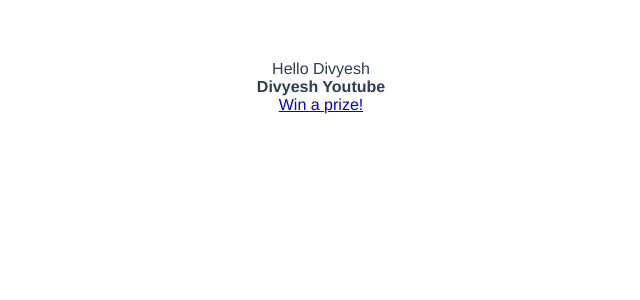
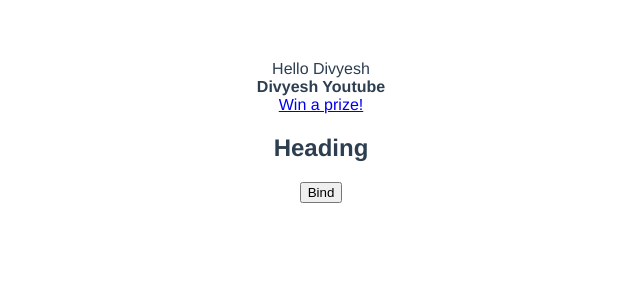
Before and after one commit to divyeshz/codevolution-vue, a Vue app: page / in a window 1280 px wide. Shown: the top 300 px of the page, without its empty margins (319-959 px from the left). Built offline with nearby package versions, Linux system fonts and the light colour scheme.

Commit message:
Binding Attributes

```diff
--- a/src/App.vue
+++ b/src/App.vue
@@ -4,6 +4,8 @@
   </div>
   <div v-html="channel"></div>
   <div v-html="hack"></div>
+  <h2 :id="headingId">Heading</h2>
+  <button :disabled="isDisabled">Bind</button>
 </template>
 
 <script>
@@ -15,6 +17,8 @@
       greet: "Hello",
       channel: '<b>Divyesh Youtube</b>',
       hack: `<a href="#" onclick="alert('hacked!')">Win a prize!</a>`,
+      headingId: 'heading',
+      isDisabled: false,
     }
   },
 }
```
